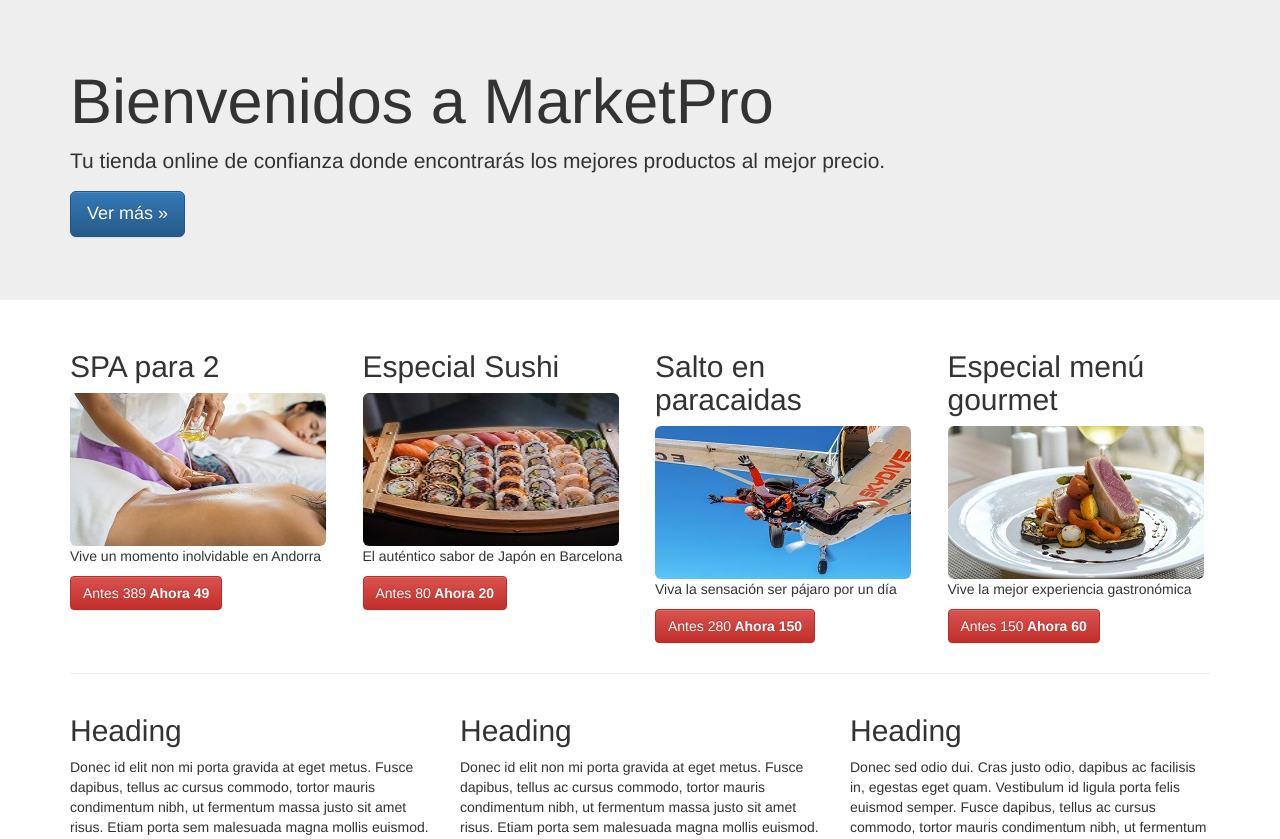
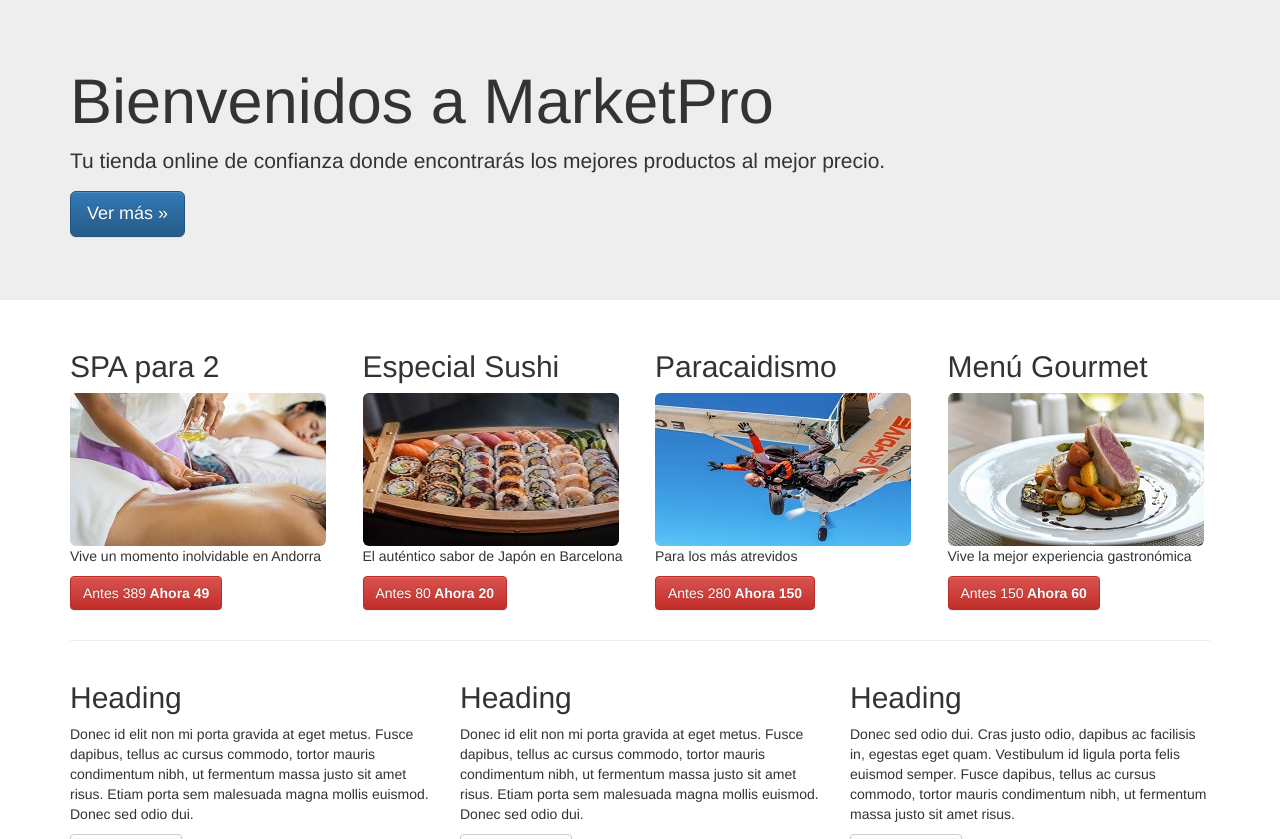
Before and after one commit to miryambathilde/marketpro, a PHP site: page / in a window 1280 px wide. Shown: the part 51-890 px from the top of the page. Run offline with PHP 8.4, Linux system fonts and the light colour scheme; some libraries are stand-ins or nearby versions.

Commit message:
cambios en las ofertas

```diff
--- a/inc/funciones.php
+++ b/inc/funciones.php
@@ -34,8 +34,8 @@ $ofertas [002] = array (
 );
 
 $ofertas [003] = array (
-  "nombre" => "Salto en paracaidas",
-  "introDescripcion" => "Viva la sensación ser pájaro por un día",
+  "nombre" => "Paracaidismo",
+  "introDescripcion" => "Para los más atrevidos",
   "descripcion" => "Siente la auténtica adrenalina...",
   "imagen" => "img/paracaidas.jpg",
   "precio" => 280,
@@ -43,7 +43,7 @@ $ofertas [003] = array (
 );
 
 $ofertas [004] = array (
-  "nombre" => "Especial menú gourmet",
+  "nombre" => "Menú Gourmet",
   "introDescripcion" => "Vive la mejor experiencia gastronómica",
   "descripcion" => "Siente el placer de comer como un verdadero sibarita...",
   "imagen" => "img/gourmet.jpg",
```
